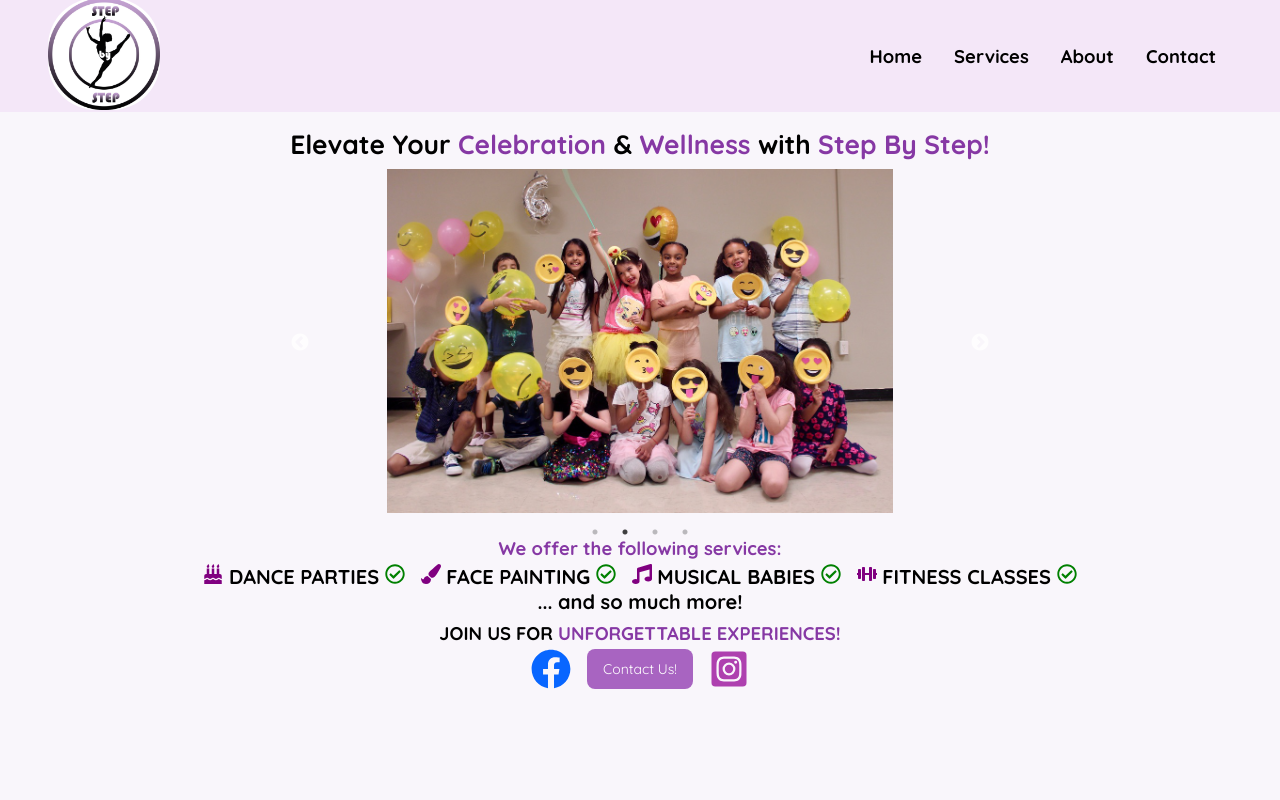
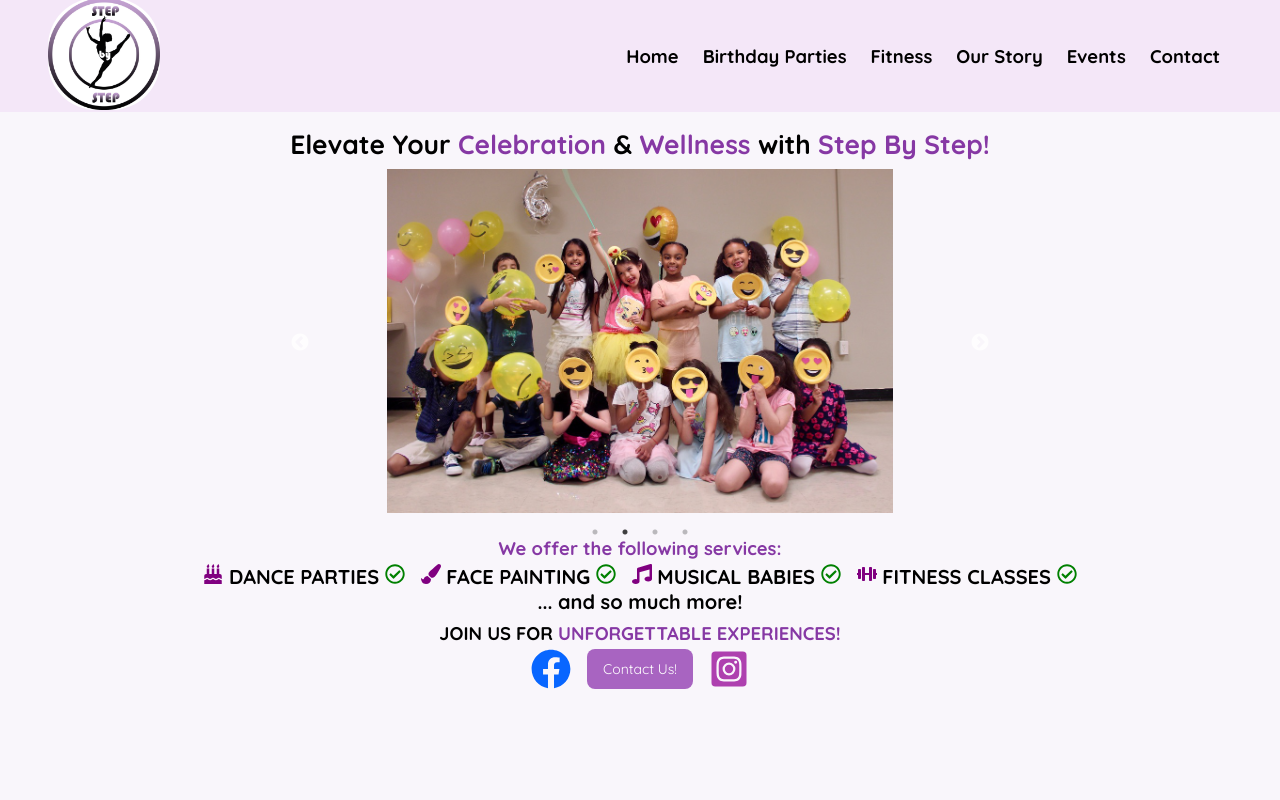
Before and after one commit to ralphdaryn/stepbystepstars, a React (Create React App) app: page / in a window 1280 px wide. Shown: the top 800 px of the page. Built offline with nearby package versions, Linux system fonts and the light colour scheme.

Commit message:
style header navigation

```diff
--- a/src/components/Header/Header.js
+++ b/src/components/Header/Header.js
@@ -62,11 +62,23 @@ const Header = () => {
             </li>
             <li
               className={`header__navigation-link ${
-                activeLink === "Services" ? "active" : ""
+                activeLink === "BirthdayParties" ? "active" : ""
               }`}
             >
-              <a href="#services" onClick={() => handleLinkClick("Services")}>
-                Services
+              <a
+                href="#birthdayparties"
+                onClick={() => handleLinkClick("BirthdayParties")}
+              >
+                Birthday Parties
+              </a>
+            </li>
+            <li
+              className={`header__navigation-link ${
+                activeLink === "Fitness" ? "active" : ""
+              }`}
+            >
+              <a href="#fitness" onClick={() => handleLinkClick("Fitness")}>
+                Fitness
               </a>
             </li>
             <li
@@ -74,8 +86,17 @@ const Header = () => {
                 activeLink === "About" ? "active" : ""
               }`}
             >
-              <a href="#about" onClick={() => handleLinkClick("About")}>
-                About
+              <a href="#ourstory" onClick={() => handleLinkClick("About")}>
+                Our Story
+              </a>
+            </li>
+            <li
+              className={`header__navigation-link ${
+                activeLink === "Services" ? "active" : ""
+              }`}
+            >
+              <a href="#events" onClick={() => handleLinkClick("Services")}>
+                Events
               </a>
             </li>
             <li
@@ -94,27 +115,33 @@ const Header = () => {
         <div className="header__sidebar">
           <ul className="header__sidebar-list">
             <li className="header__sidebar-link" onClick={closeSidebar}>
-              <a href="/">Home</a>{" "}
               <a href="/">
-                <FaArrowRight />
+                Home <FaArrowRight />
               </a>
             </li>
             <li className="header__sidebar-link" onClick={closeSidebar}>
-              <a href="#services">Services</a>{" "}
-              <a href="#services">
-                <FaArrowRight />
+              <a href="#birthdayparties">
+                Birthday Parties <FaArrowRight />
               </a>
             </li>
             <li className="header__sidebar-link" onClick={closeSidebar}>
-              <a href="#about">About</a>{" "}
-              <a href="#about">
-                <FaArrowRight />
+              <a href="#fitness">
+                Fitness <FaArrowRight />
               </a>
             </li>
             <li className="header__sidebar-link" onClick={closeSidebar}>
-              <a href="#contact">Contact</a>{" "}
+              <a href="#ourstory">
+                Our Story <FaArrowRight />
+              </a>
+            </li>
+            <li className="header__sidebar-link" onClick={closeSidebar}>
+              <a href="#events">
+                Events <FaArrowRight />
+              </a>
+            </li>
+            <li className="header__sidebar-link" onClick={closeSidebar}>
               <a href="#contact">
-                <FaArrowRight />
+                Contact <FaArrowRight />
               </a>
             </li>
           </ul>
--- a/src/components/Header/Header.scss
+++ b/src/components/Header/Header.scss
@@ -44,7 +44,7 @@
       display: flex;
     }
     &-link {
-      padding: 0 1rem;
+      padding: 0 .75rem;
       font-size: 1.15rem;
       font-family: "QuicksandBold";
       position: relative;
@@ -87,8 +87,7 @@
     &-list {
       display: flex;
       flex-direction: column;
-      justify-content: space-evenly;
-      gap: 3rem;
+      gap: 2rem;
       padding: 2rem;
     }
     &-link {
@@ -109,18 +108,15 @@
       display: flex;
       justify-content: center;
       align-items: center;
-      padding: 2rem 1rem 0.5rem 1rem;
     }
     &-facebook {
       padding: 0 0.25rem;
-      color: #0866ff;
       &:hover {
         color: #3b5998;
       }
     }
     &-instagram {
       padding: 0 0.25rem;
-      color: #ae40af;
       &:hover {
         color: #8b338c;
       }
```
